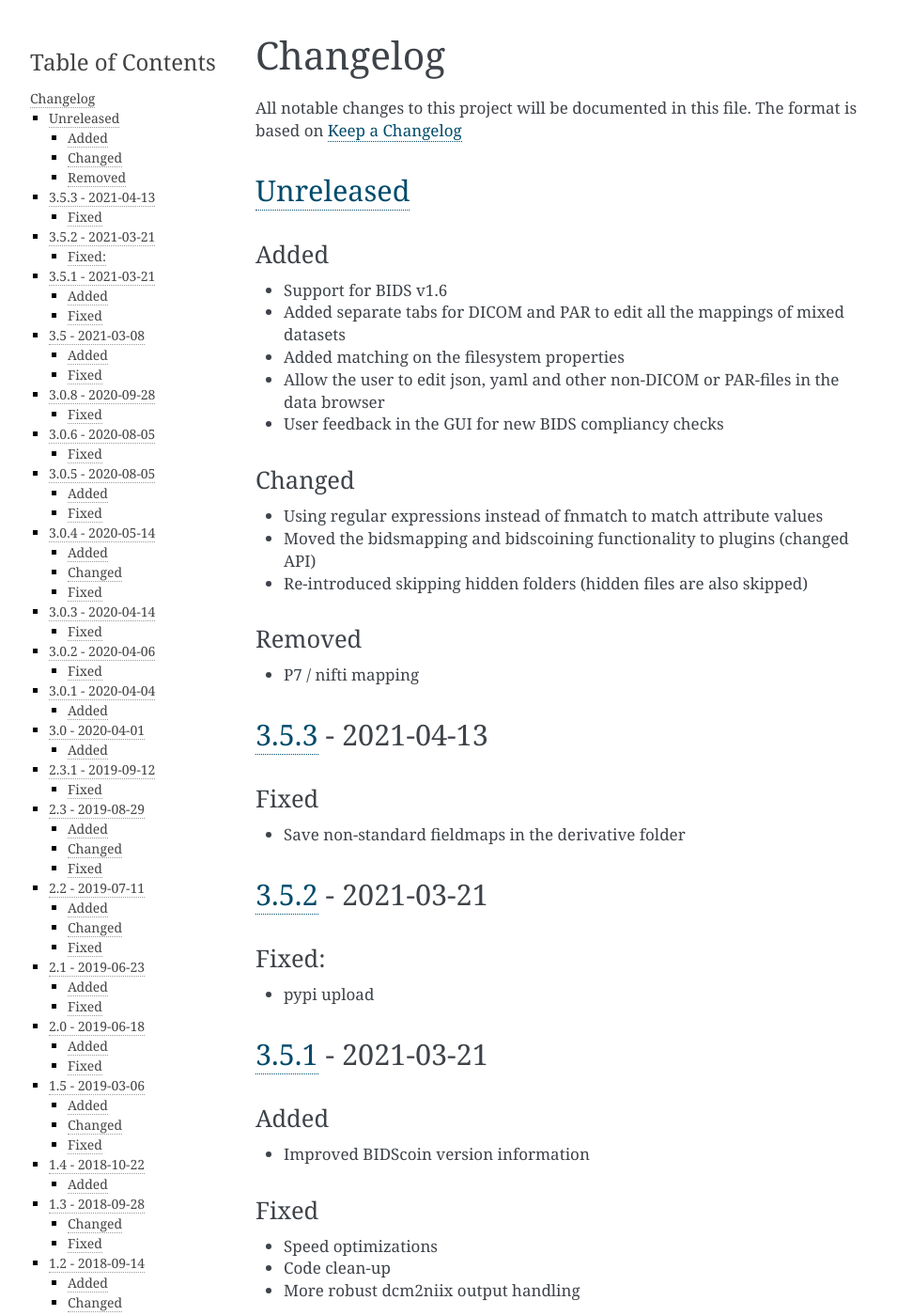
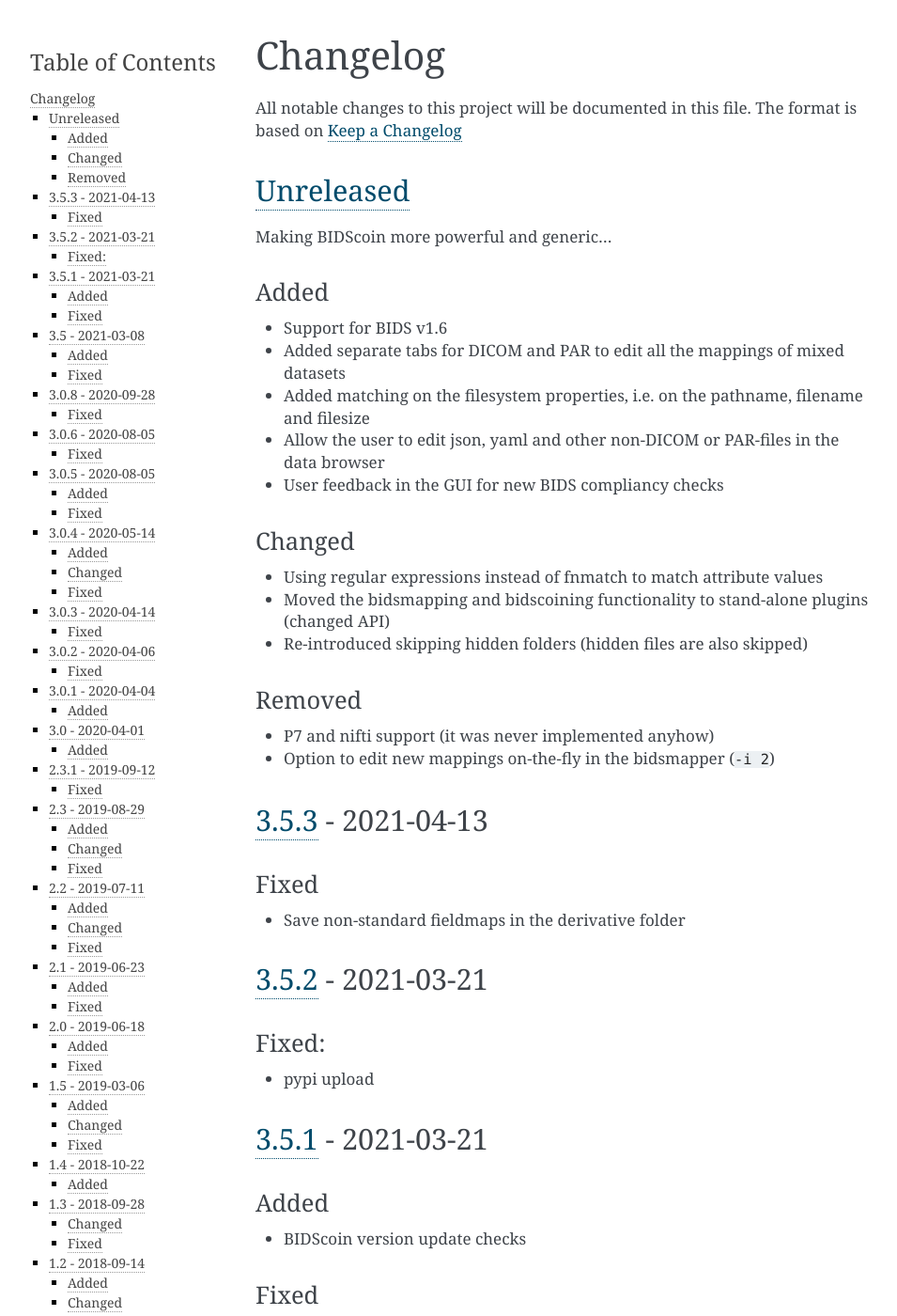
Before and after one commit to Donders-Institute/bidscoin, a Sphinx documentation site: the page built from docs/CHANGELOG.md, in a window 1280 px wide and 1400 px high. Shown: the whole window at 94% size, without its empty margins (148-1103 px from the left). Built offline with Sphinx 7.4.7, drawn with Linux system fonts in a browser that asks for light colours; some of the changed text lies outside the part shown.

Commit message:
Minor edits

```diff
--- a/docs/CHANGELOG.md
+++ b/docs/CHANGELOG.md
@@ -4,20 +4,23 @@
 
 ## [Unreleased]
 
+Making BIDScoin more powerful and generic...
+
 ### Added
 - Support for BIDS v1.6
 - Added separate tabs for DICOM and PAR to edit all the mappings of mixed datasets
-- Added matching on the filesystem properties
+- Added matching on the filesystem properties, i.e. on the pathname, filename and filesize
 - Allow the user to edit json, yaml and other non-DICOM or PAR-files in the data browser
 - User feedback in the GUI for new BIDS compliancy checks
 
 ### Changed
 - Using regular expressions instead of fnmatch to match attribute values
-- Moved the bidsmapping and bidscoining functionality to plugins (changed API)
+- Moved the bidsmapping and bidscoining functionality to stand-alone plugins (changed API)
 - Re-introduced skipping hidden folders (hidden files are also skipped)
 
 ### Removed
-- P7 / nifti mapping
+- P7 and nifti support (it was never implemented anyhow)
+- Option to edit new mappings on-the-fly in the bidsmapper (`-i 2`)
 
 ## [3.5.3] - 2021-04-13
 
@@ -32,7 +35,7 @@
 ## [3.5.1] - 2021-03-21
 
 ### Added
-- Improved BIDScoin version information
+- BIDScoin version update checks
 
 ### Fixed
 - Speed optimizations
@@ -44,11 +47,11 @@
 A significant rewrite and evolution of BIDScoin!
 
 ### Added
-- Support for BIDS 1.5
+- Support for BIDS v1.5
 - Support for Siemens advanced physiological logging data
 - Improved GUI help tooltips and user feedback
 - Improved feedback and control for invalid bidsnames
-- Validation of the template bidsmap against BIDS schema
+- Validation of run-items and bidsmaps against the BIDS schema
 
 ### Fixed
 - Simplified and improved (hopefully) handling of fieldmaps
```
Also changed, not shown: 2 other files.
